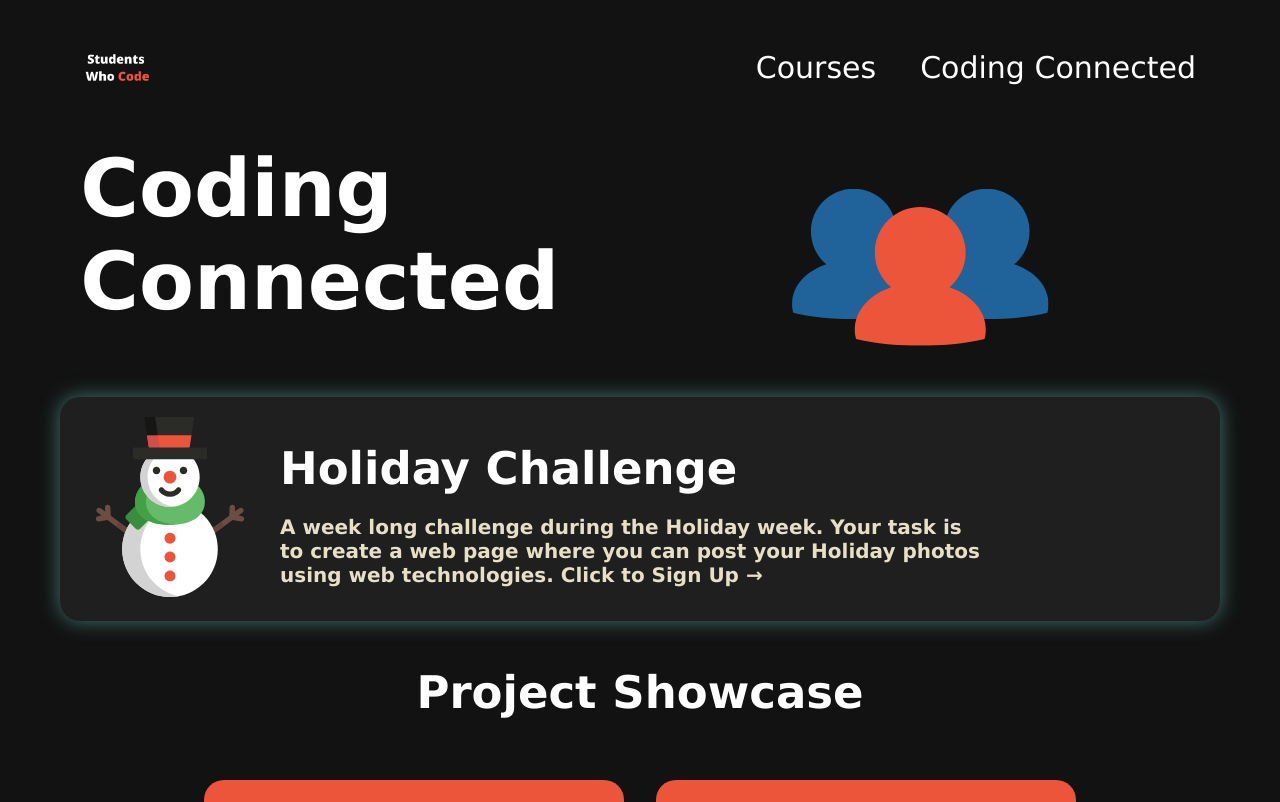
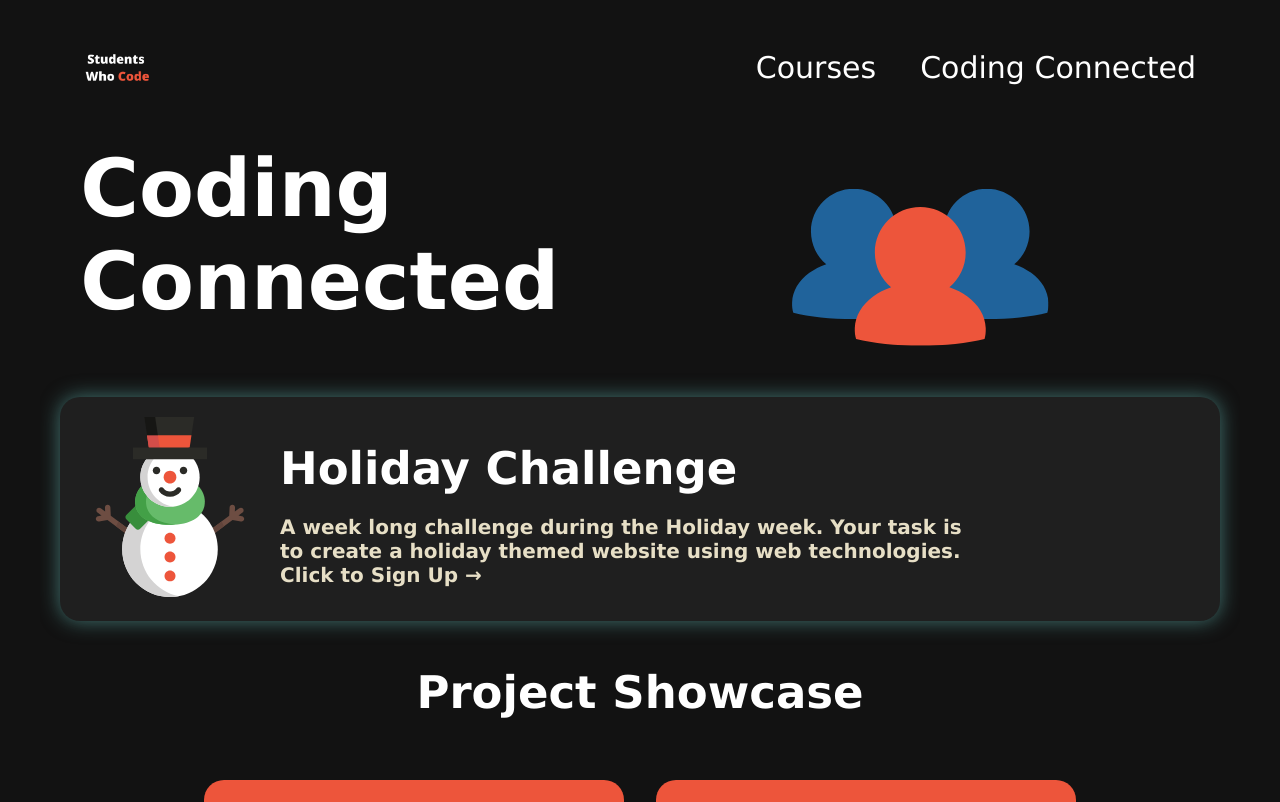
Before and after one commit to matt1208/Students-Who-Code-V.2, a Next.js app: page /codingconnected in a window 1280 px wide. Shown: the top 802 px of the page. Built offline with nearby package versions, Linux system fonts and the light colour scheme.

Commit message:
Promo Update

```diff
--- a/pages/codingconnected.js
+++ b/pages/codingconnected.js
@@ -27,7 +27,7 @@ export default function Home() {
     <div className={styles.promo} style={{alignItems:"center"}}>
         <center><img src="/snowman.svg" alt="snowman" className={styles.promosnowman}></img></center>
         <a href="/holiday"><p className={styles.header3} style={{ color: "white",  marginBlockEnd: "10px", textDecoration: "none" }}>Holiday Challenge</p></a>
-        <a href="/holiday"><p className={styles.normaltext} style={{ fontWeight: "bold"}}>A week long challenge during the Holiday week. Your task is to create a web page where you can post your Holiday photos using web technologies. Click to Sign Up &rarr;	</p></a>
+        <a href="/holiday"><p className={styles.normaltext} style={{ fontWeight: "bold"}}>A week long challenge during the Holiday week. Your task is to create a holiday themed website using web technologies. Click to Sign Up &rarr;	</p></a>
       </div>
 
 
--- a/pages/index.js
+++ b/pages/index.js
@@ -31,7 +31,7 @@ export default function Home() {
       <div className={styles.promo} style={{alignItems:"center"}}>
         <center><img src="/snowman.svg" alt="snowman" className={styles.promosnowman}></img></center>
         <a href="/holiday"><p className={styles.header3} style={{ color: "white",  marginBlockEnd: "10px", textDecoration: "none" }}>Holiday Challenge</p></a>
-        <a href="/holiday"><p className={styles.normaltext} style={{ fontWeight: "bold"}}>A week long challenge during the Holiday week. Your task is to create a web page where you can post your Holiday photos using web technologies.</p></a>
+        <a href="/holiday"><p className={styles.normaltext} style={{ fontWeight: "bold"}}>A week long challenge during the Holiday week. Your task is to create a holiday themed website using web technologies.</p></a>
       </div>
 
       <br></br><br></br>
```
